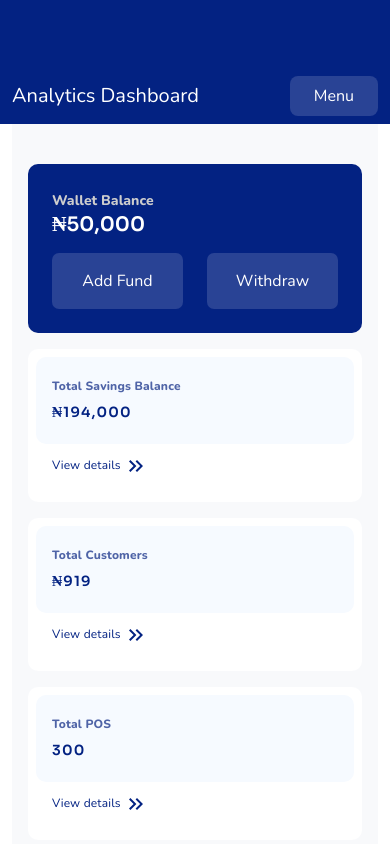
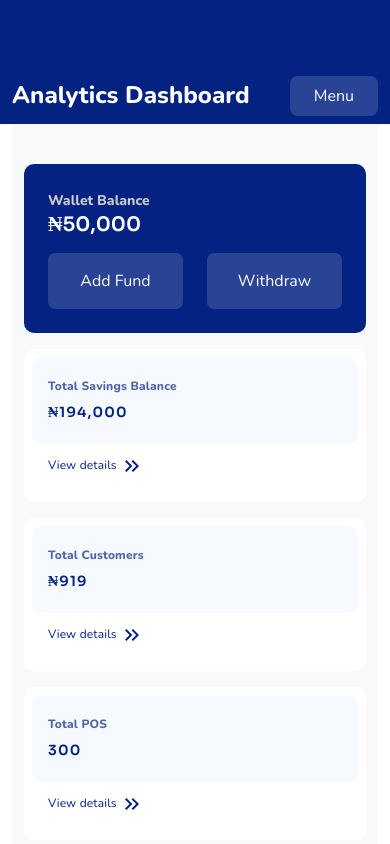
Before and after one commit to Destinez/paybox-dashboard, a React (Vite) app: page / in a window 390 px wide. Shown: the top 844 px of the page. Built offline with nearby package versions, Linux system fonts and the light colour scheme; some icons are missing.

Commit message:
Notifications icon re-align, buttons resize

```diff
--- a/src/assets/scss/cards.scss
+++ b/src/assets/scss/cards.scss
@@ -11,11 +11,25 @@
       // padding: 1.2rem 0rem;
       border-radius: 0.4375rem;
     }
-    .svg1 {
-      position: absolute;
-      bottom: 0;
-      right: 0;
-    }
+    // .svg1 {
+    //   background: url("../svgs/svg3.svg");
+    //   background-color: #fff;
+    // background-repeat: no-repeat;
+    // background-position: bottom right;
+    //   position: absolute;
+    //   right: 0;
+    //   top: 0;
+    //   right: 30%;
+    //   width: 3.1845rem;
+    //   height: 3.38313rem;
+    //   transform: rotate(159.543deg);
+    //   width: 5rem;
+    //   height: 5rem;
+    //   border-radius: 0.125rem;
+    //   opacity: 0.1;
+    //   // background: linear-gradient(180deg, #fff 0%, rgba(255, 255, 255, 0) 100%);
+    //   box-shadow: 0px 4px 4px 0px #032282;
+    // }
 
     .figures-label {
       color: #cdcdcd;
--- a/src/assets/scss/dashboard.scss
+++ b/src/assets/scss/dashboard.scss
@@ -7,6 +7,10 @@
   .main-content-grid{
     padding: 1rem 1.5rem 1rem 1.5rem;
 
+    .col-sm-12, .col-md-6 .col-lg-3{
+      padding: 0 0.5rem;
+      margin: 0;
+    }
   }
 }
 
--- a/src/assets/scss/navbar.scss
+++ b/src/assets/scss/navbar.scss
@@ -1,4 +1,13 @@
 nav {
+  .navbar-brand {
+    color: #242424;
+    font-family: Nunito;
+    font-size: 1.5rem;
+    font-style: normal;
+    font-weight: 600;
+    line-height: normal;
+  }
+
   border-radius: 1.875rem;
   background-color: #fff;
 
@@ -10,8 +19,8 @@ nav {
   .dropdown button,
   .dropdown button:focus,
   .dropdown button:hover,
-  .dropdown button:active {
-    background: transparent;
+  .dropdown button:active .dropdown button:first-child:active {
+    background: transparent !important;
     border-style: none;
   }
 
@@ -62,6 +71,6 @@ nav {
   }
 
   .navbar-brand {
-    color: #fff;
+    color: #fff!important;
   }
 }
--- a/src/assets/scss/sidebar.scss
+++ b/src/assets/scss/sidebar.scss
@@ -20,7 +20,7 @@
     font-family: Clash Display;
     font-size: 2rem;
     font-style: normal;
-    font-weight: 700;
+    font-weight: 900;
     line-height: normal;
   }
   .brand-subtitle {
--- a/src/components/Cards.jsx
+++ b/src/components/Cards.jsx
@@ -285,9 +285,9 @@ export function BlueCard(props) {
           </Col>
         </Row>
 
-        <image className="svg1" src={svg1} alt="vectors" />
-        <image className="svg2" src={svg2} alt="vectors" />
-        <image className="svg3" src={svg3} alt="vectors" />
+        <div className="svg1" ></div>
+        <div className="svg2" ></div>
+        <div className="svg3" ></div>
 
         <Row className="mt-3">
           <Col xs={6}>
```
